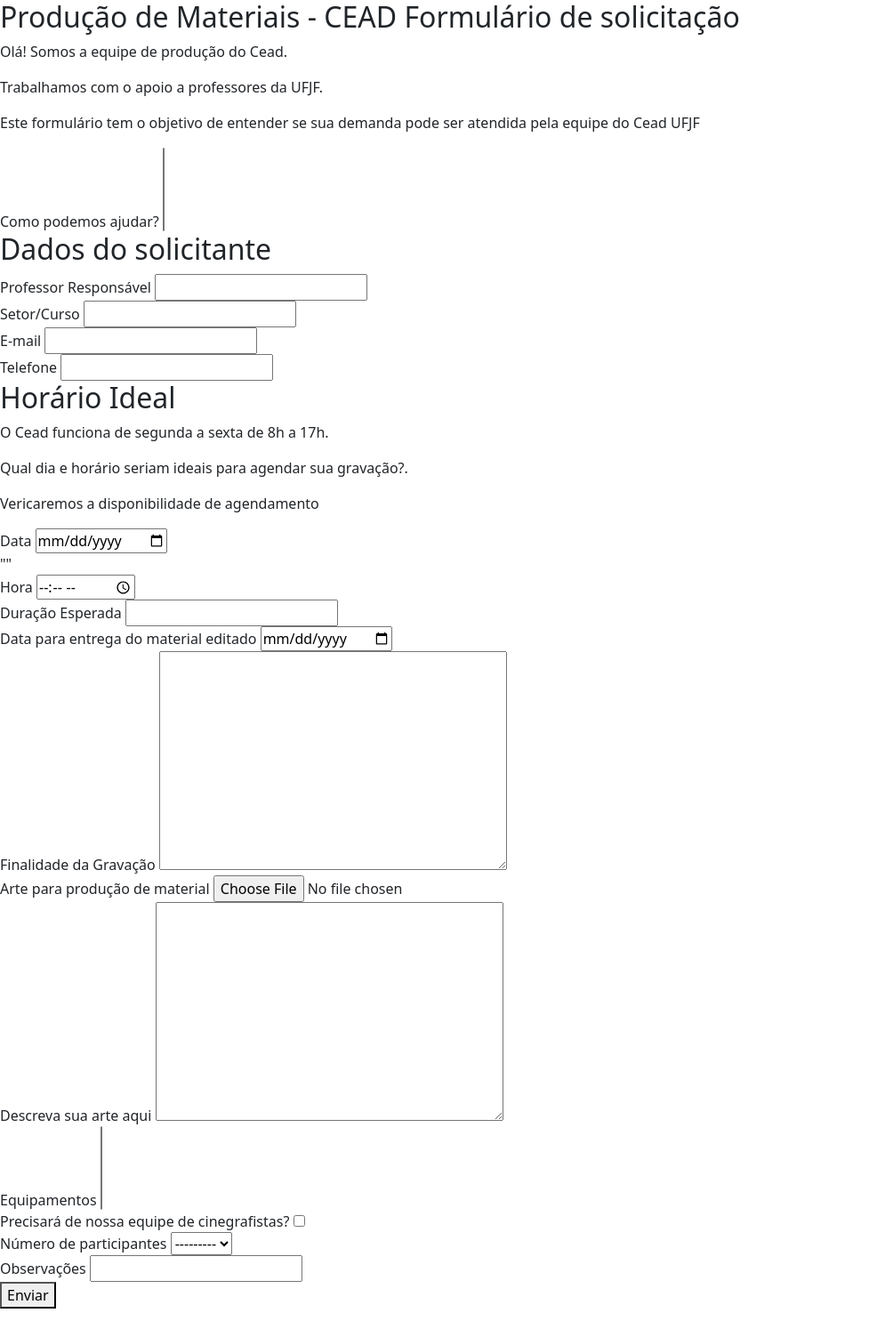
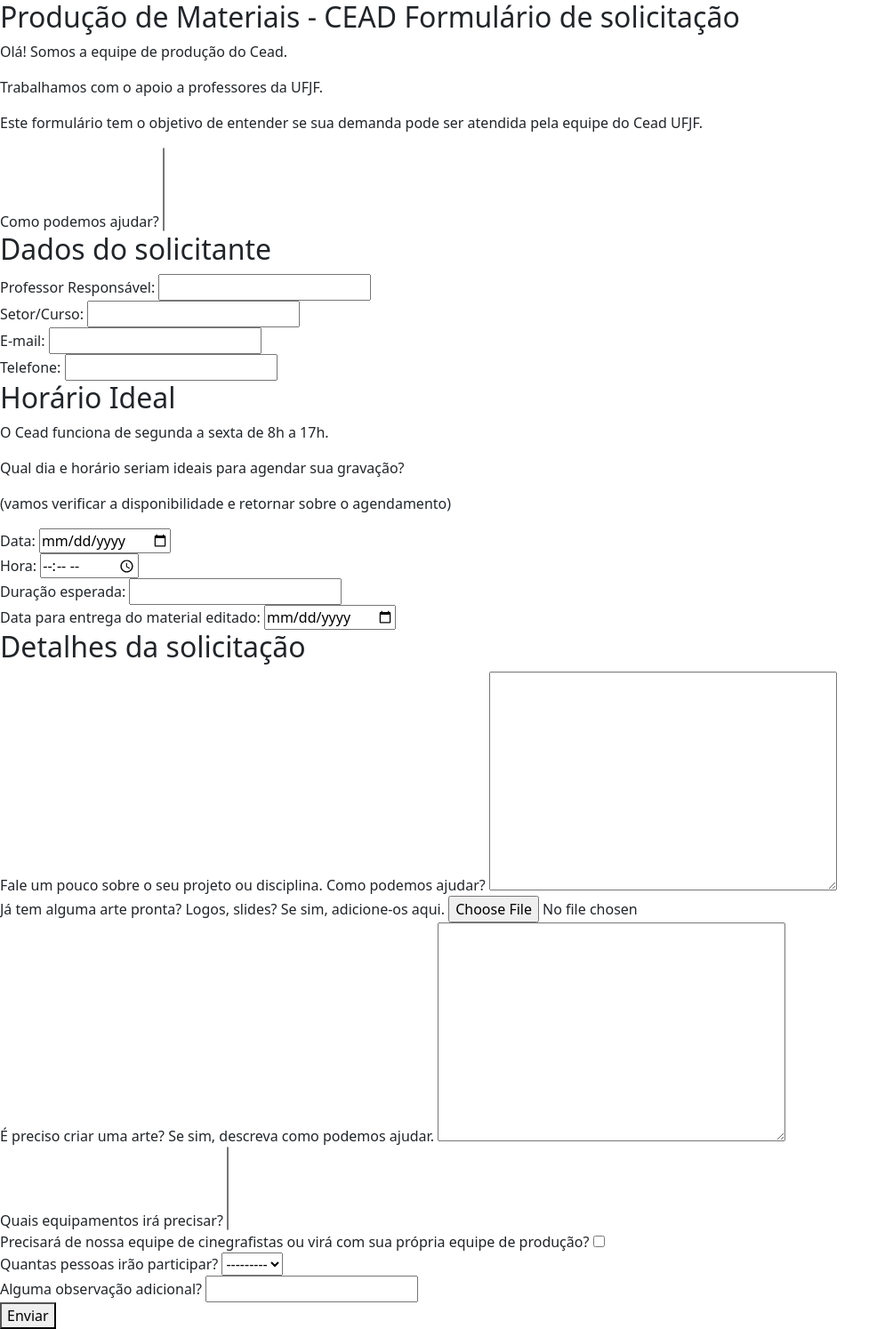
Before and after one commit to bernardrodrigues-cead/CEADSolicitacoes, a Django app: page /producao/new/ in a window 1280 px wide. Shown: the whole page at 89% size, without its empty margins (0-1004 px from the left). Before the commit the page ends 1471 px from the top, so only its background shows below. Run offline with Django 4.2, Linux system fonts and the light colour scheme; data that the repository does not hold is empty; some libraries are stand-ins or nearby versions.

Commit message:
fix: correções no arquivo producao/create.html

```diff
--- a/SolicitacoesApp/templates/SolicitacoesApp/producao/create.html
+++ b/SolicitacoesApp/templates/SolicitacoesApp/producao/create.html
@@ -10,11 +10,14 @@
         <h2>Produção de Materiais - CEAD Formulário de solicitação</h2>
         <p>Olá! Somos a equipe de produção do Cead.</p>
         <p>Trabalhamos com o apoio a professores da UFJF.</p>
-        <p>Este formulário tem o objetivo de entender se
+        <p>
+            Este formulário tem o objetivo de entender se
             sua demanda pode ser atendida pela equipe do
-           Cead UFJF</p>
+            Cead UFJF.
+        </p>
+    </div>
 
-
+    <div>
         <div>
             <label>Como podemos ajudar?</label>
             {{form.servicos}}
@@ -24,89 +27,100 @@
     <div>
         <h2>Dados do solicitante</h2>
 
-
         <div>
-            <label>Professor Responsável</label>
+            <label>Professor Responsável:</label>
             {{form.professor_responsavel}}
         </div>
 
         <div>
-            <label>Setor/Curso</label>
+            <label>Setor/Curso:</label>
             {{form.setor_curso}}
         </div>
 
         <div>
-            <label>E-mail</label>
+            <label>E-mail:</label>
             {{form.email}}
         </div>
 
         <div>
-            <label>Telefone</label>
+            <label>Telefone:</label>
             {{form.telefone}}
+        </div>
     </div>
 
     <div>
         <h2>Horário Ideal</h2>
         <p>O Cead funciona de segunda a sexta de 8h a 17h.</p>
-            <p>Qual dia e horário seriam ideais para agendar sua gravação?.</p>
-            <p>Vericaremos a disponibilidade de agendamento</p>
-
+        <p>Qual dia e horário seriam ideais para agendar sua gravação?</p>
+        <p>(vamos verificar a disponibilidade e retornar sobre o agendamento)</p>
 
         <div>
-                <label>Data</label>
+            <label>Data:</label>
             {{form.data_agendamento}}
         </div>
 
-            ""
         <div>
-                <label>Hora</label>
+            <label>Hora:</label>
             {{form.horario_agendamento}}
         </div>
 
-
         <div>
-                <label>Duração Esperada</label>
+            <label>Duração esperada:</label>
             {{form.duracao_estimada}}
         </div>
 
         <div>
-                <label>Data para entrega do material editado</label>
+            <label>Data para entrega do material editado:</label>
             {{form.data_entrega_material}}
         </div>
-
+    </div>
 
     <div>
-                <label>Finalidade da Gravação</label>
+        <h2>Detalhes da solicitação</h2>
+        <div>
+            <label>
+                Fale um pouco sobre o seu projeto ou disciplina.
+                Como podemos ajudar?
+            </label>
             {{ form.finalidade_gravacao }}
         </div>
 
         <div>
-                <label>Arte para produção de material</label>
+            <label>
+                Já tem alguma arte pronta? Logos, slides?
+                Se sim, adicione-os aqui.
+            </label>
             {{ form.arte_pronta }}
         </div>
 
             <div>
-                <label>Descreva sua arte aqui</label>
+                <label>
+                    É preciso criar uma arte? Se sim,
+                    descreva como podemos ajudar.
+                </label>
                 {{ form.detalhes_arte }}
             </div>
 
             <div>
-                <label>Equipamentos</label>
+                <label>Quais equipamentos irá precisar?</label>
                 {{ form.equipamentos }}
             </div>
 
             <div>
-                <label>Precisará de nossa equipe de cinegrafistas?</label>
+                <label>
+                    Precisará de nossa equipe de cinegrafistas ou
+                    virá com sua própria equipe de produção?
+                </label>
                 {{ form.equipe_cead }}
             </div>
 
             <div>
-                <label>Número de participantes</label>
+                <label>Quantas pessoas irão participar?</label>
                 {{ form.numero_participantes }}
             </div>
 
             <div>
-                <label>Observações</label>
+                <label>Alguma observação adicional?</label>
                 {{ form.observacao }}
             </div>
         </div>
```
Lines whose indentation alone changed are shown as unchanged.
